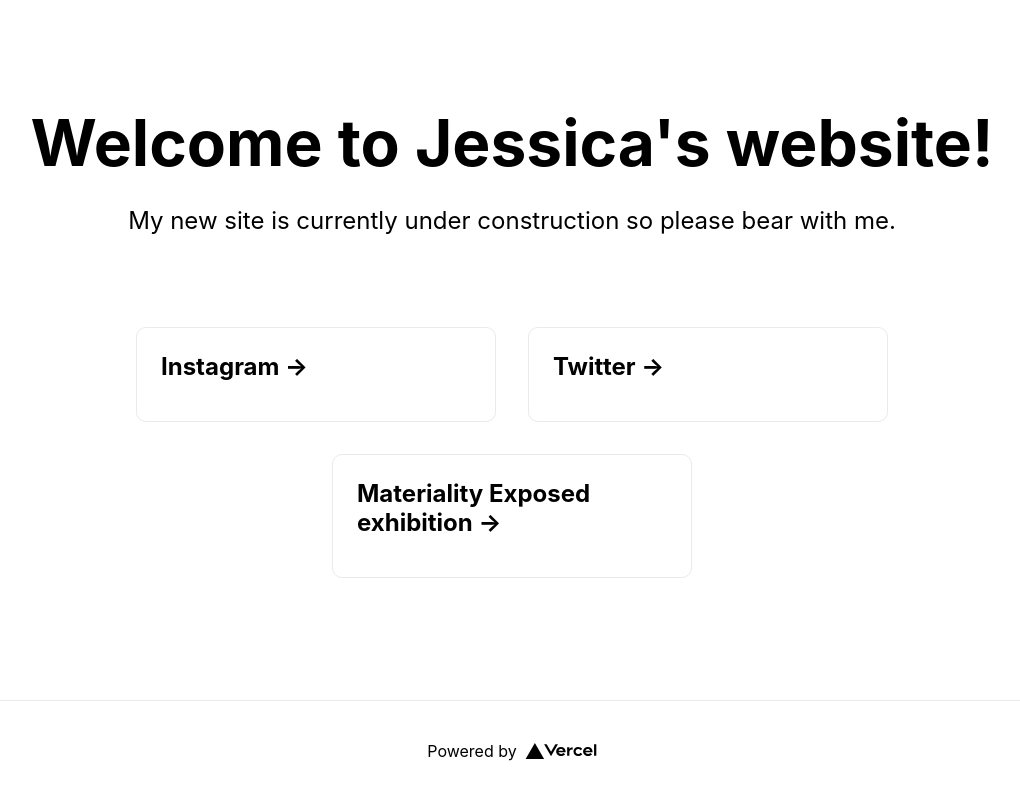
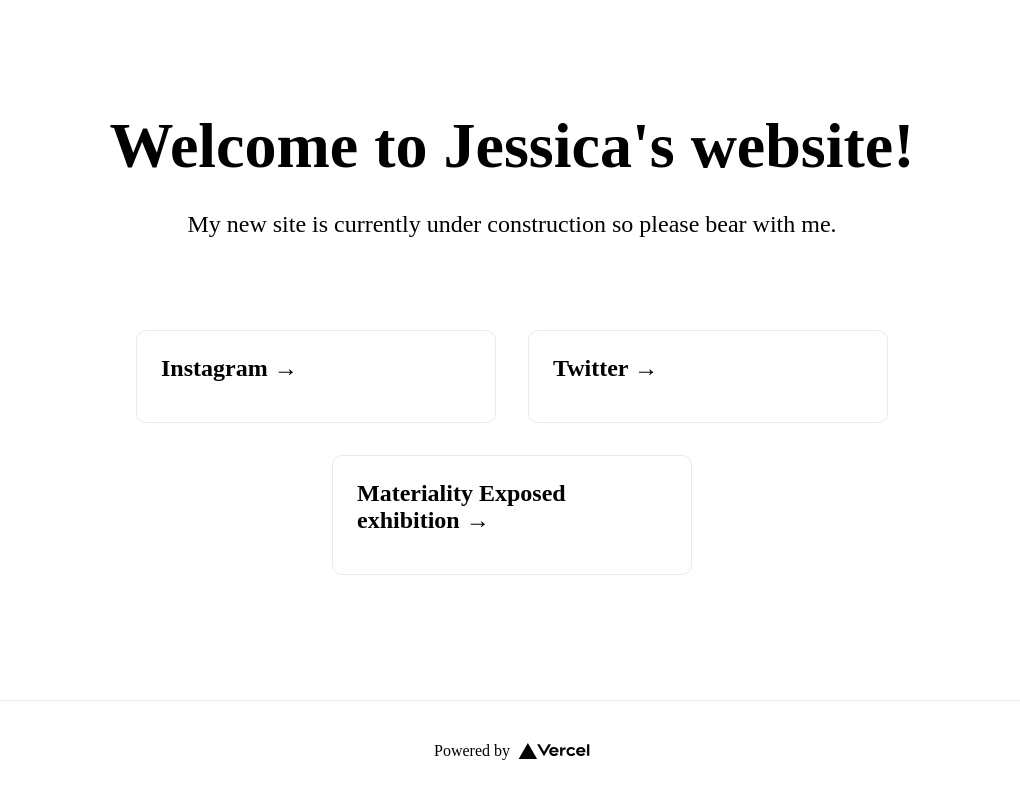
Before and after one commit to jesscmiller/nextjs, a Next.js app: page / in a window 1280 px wide. Shown: the whole page, without its empty margins (128-1148 px from the left). Built offline with nearby package versions, Linux system fonts and the light colour scheme.

Commit message:
Update globals.css
font

```diff
--- a/styles/globals.css
+++ b/styles/globals.css
@@ -2,8 +2,7 @@
 body {
   padding: 0;
   margin: 0;
-  font-family: -apple-system, BlinkMacSystemFont, Segoe UI, Roboto, Oxygen,
-    Ubuntu, Cantarell, Fira Sans, Droid Sans, Helvetica Neue, sans-serif;
+  font-family: Quattrocentro Sans;
 }
 
 a {
```
